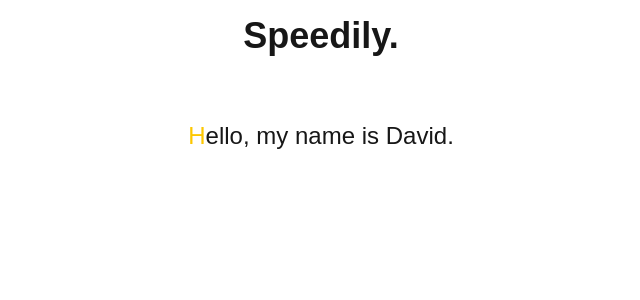
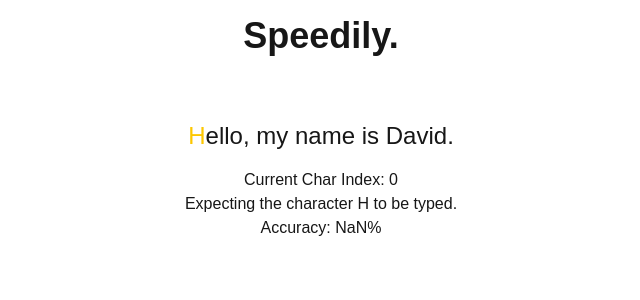
Before and after one commit to ENSUU/speedily, a Next.js app: page / in a window 1280 px wide. Shown: the top 300 px of the page, without its empty margins (319-959 px from the left). Built offline with nearby package versions, Linux system fonts and the light colour scheme.

Commit message:
Add functionality which detects end of test, calculating user's net WPM, and calculating user's accuracy

```diff
--- a/app/page.tsx
+++ b/app/page.tsx
@@ -8,6 +8,8 @@ export default function Home() {
   const [userInput, setUserInput] = useState("");
   const userInputRef = useRef(null);
   const [currCharIndex, setCurrCharIndex] = useState(0);
+  const [numChars, setNumChars] = useState(0);
+  const [numIncorrectChars, setNumIncorrectChars] = useState(0);
   const [quote, setQuote] = useState(
     "Hello, my name is David.",
     // "I'm selfish, impatient and a little insecure. I make mistakes, I am out of control and at times hard to handle. But if you can't handle me at my worst, then you sure as hell don't deserve me at my best.",
@@ -30,20 +32,21 @@ export default function Home() {
 
   useEffect(() => {
     userInputRef.current.focus();
-    console.log(userInput);
   }, []);
+
+  const isTestComplete = () => {
+    if (userInput == quote) {
+      return true;
+    }
+    return false;
+  };
 
   const handleKeyDown = (e) => {
     e.preventDefault();
 
     if (!startTime) {
       setStartTime(Date.now());
-    }
-
-    if (userInput == quote) {
-      const recorded_end_time = Date.now();
-      setEndTime(recorded_end_time);
-      getWPM(startTime, recorded_end_time);
+      console.log("Timer started. ");
     }
 
     if (e.key == "Backspace") {
@@ -51,8 +54,20 @@ export default function Home() {
       setCurrCharIndex((prev_index) => Math.max(0, prev_index - 1));
     } else if (e.key.length == 1) {
       const newChar = e.key;
+      setNumChars((prev_count) => prev_count + 1);
+      checkCorrectChar(newChar);
       setUserInput((prev_input) => prev_input + newChar);
       setCurrCharIndex((prev_index) => (prev_index += 1));
+    }
+
+    // Need to do this because userInput is not updated because state is updated in batches; Can't use it to check equality with quote.
+    const newUserInput = userInput + e.key;
+
+    if (newUserInput == quote) {
+      const recorded_end_time = Date.now();
+      console.log(recorded_end_time);
+      console.log("Finished.");
+      setEndTime(recorded_end_time);
     }
   };
 
@@ -64,13 +79,31 @@ export default function Home() {
     }
   };
 
-  const getWPM = (startTime, endTime) => {
+  const checkCorrectChar = (inputChar) => {
+    if (inputChar != quote.split("")[currCharIndex]) {
+      console.log(
+        `Expected ${quote.split("")[currCharIndex]} but typed ${inputChar}`,
+      );
+      setNumIncorrectChars((prev_count) => prev_count + 1);
+    }
+  };
+
+  const getRawWPM = (startTime, endTime) => {
     if (!startTime || !endTime) {
       return null;
     }
     const attempt_duration = (endTime - startTime) / 1000;
     console.log((userInput.length / 5 / (attempt_duration / 60)).toFixed(2));
-    return (userInput.length / 5 / (attempt_duration / 60)).toFixed(2);
+    return Math.round(userInput.length / 5 / (attempt_duration / 60));
+  };
+
+  const getNetWPM = (startTime, endTime, rawWPM) => {
+    if (!startTime || !endTime) {
+      return null;
+    }
+    const attempt_duration = (endTime - startTime) / 1000;
+    const calculatedNetWPM = rawWPM - numIncorrectChars / attempt_duration;
+    return Math.round(calculatedNetWPM);
   };
 
   return (
@@ -111,9 +144,26 @@ export default function Home() {
             return word_span;
           })}
         </div>
-        <div className="flex justify-center mt-4">
-          {!getWPM(startTime, endTime) ? null : (
-            <h1>{"Your raw WPM is: " + getWPM(startTime, endTime)}</h1>
+        <div
+          id="debugging-div"
+          className="flex flex-col justify-center items-center mt-4"
+        >
+          <h1>Current Char Index: {currCharIndex} </h1>
+          <p>Expecting the character {quote[currCharIndex]} to be typed.</p>
+          <h1>
+            Accuracy:
+            {"\u00A0" +
+              Math.round(((numChars - numIncorrectChars) / numChars) * 100)}
+            %
+          </h1>
+          {isTestComplete() && (
+            <>
+              <h1>{"Your raw WPM is: " + getRawWPM(startTime, endTime)} </h1>
+              <h1>
+                {"Your net WPM is: " +
+                  getNetWPM(startTime, endTime, getRawWPM(startTime, endTime))}
+              </h1>
+            </>
           )}
         </div>
       </div>
@@ -124,6 +174,7 @@ export default function Home() {
             type="text"
             onKeyDown={handleKeyDown}
             ref={userInputRef}
+            disabled={userInput == quote ? true : false}
           />
         </Form>
       </div>
```
